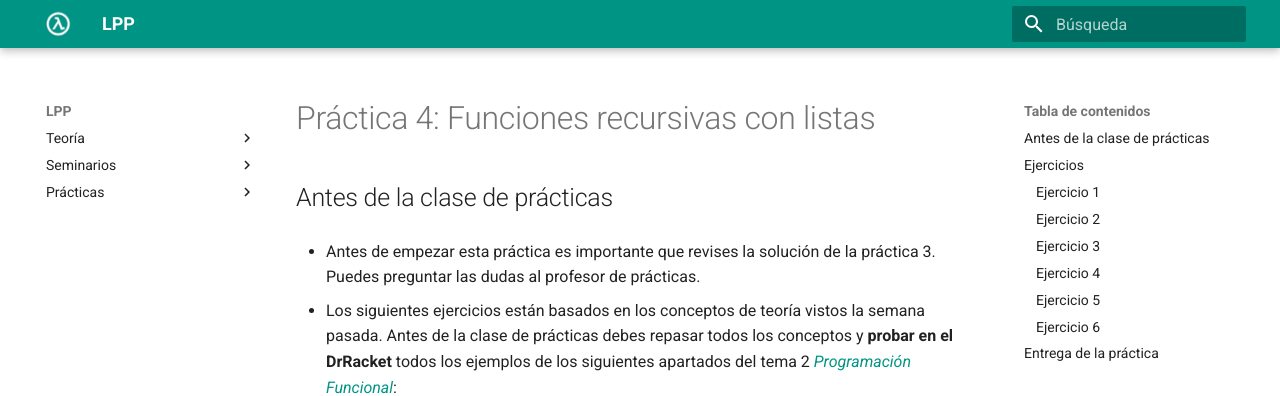
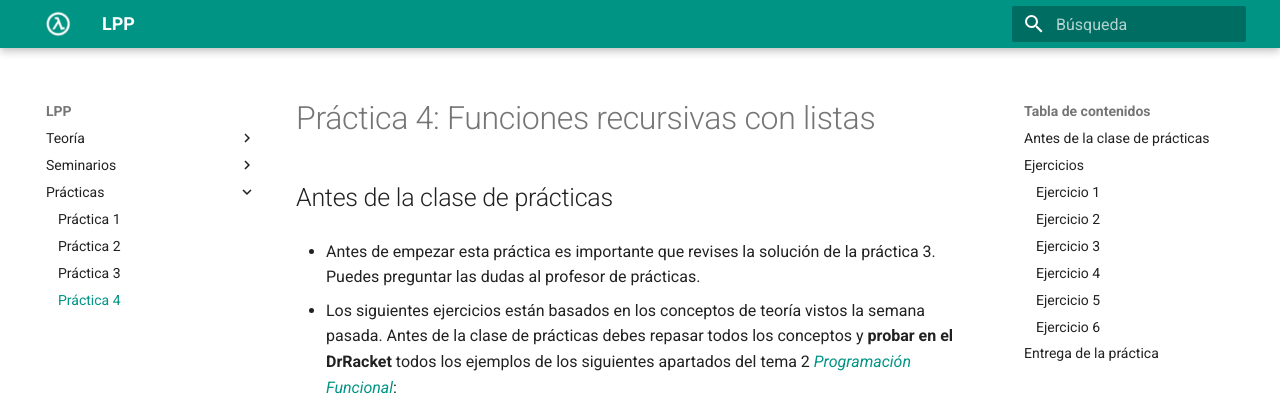
Before and after one commit to domingogallardo/apuntes-lpp, an MkDocs documentation site: the page built from docs/practicas/practica04/practica04.md, in a window 1280 px wide. Shown: the top 396 px of the page. Built offline with MkDocs 1.6.1 and Material for MkDocs 9.7.7, drawn with Linux system fonts in a browser that asks for light colours.

Commit message:
Actualizado enlace práctica 4

```diff
--- a/mkdocs.yml
+++ b/mkdocs.yml
@@ -18,7 +18,7 @@ nav:
     - 'Práctica 1': 'practicas/practica01/practica01.md'
     - 'Práctica 2': 'practicas/practica02/practica02.md'
     - 'Práctica 3': 'practicas/practica03/practica03.md'
-#    - 'Práctica 4': 'practicas/practica04/practica04.md'
+    - 'Práctica 4': 'practicas/practica04/practica04.md'
 #    - 'Práctica 5': 'practicas/practica05/practica05.md'
 #    - 'Práctica 6': 'practicas/practica06/practica06.md'
 #    - 'Práctica 7': 'practicas/practica07/practica07.md'
```
